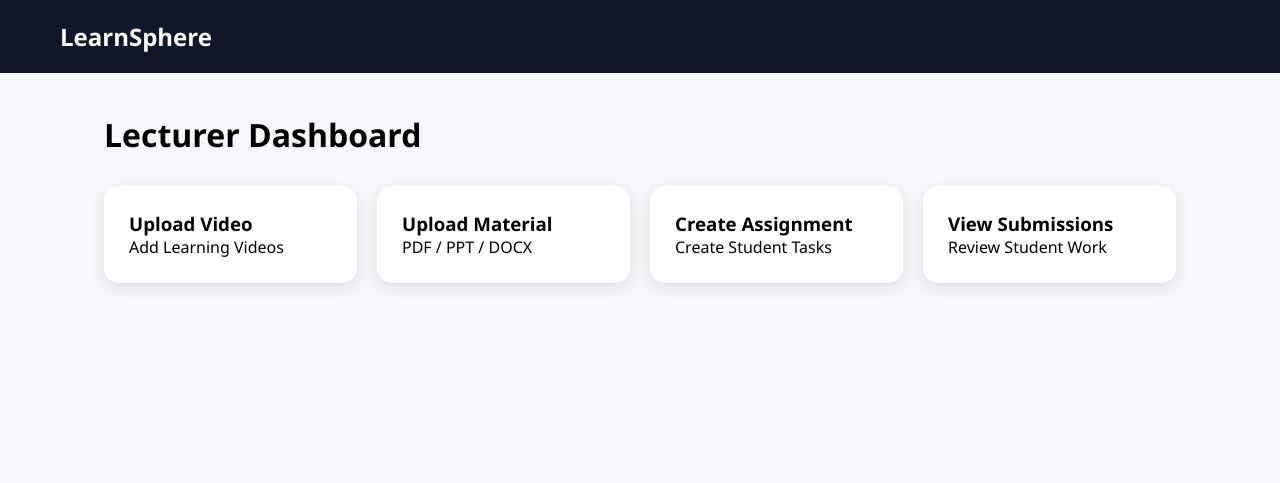
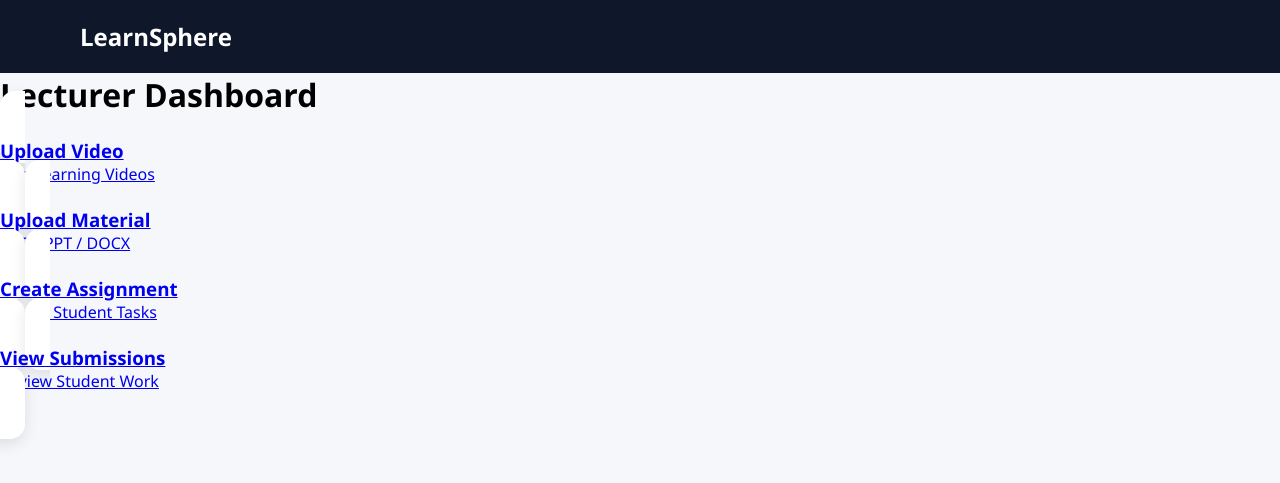
Before and after one commit to dennisfebrian001-cmd/E-Learning-Cloud-Platform, a Flask app: page /lecturer in a window 1280 px wide. Shown: the top 483 px of the page. Run offline with Flask 3, Linux system fonts and the light colour scheme.

Commit message:
Fix dashboard navigation

```diff
--- a/templates/lecturer_dashboard.html
+++ b/templates/lecturer_dashboard.html
@@ -1,70 +1,52 @@
 <!DOCTYPE html>
 <html>
-
 <head>
-
     <title>Lecturer Dashboard</title>
 
     <link rel="stylesheet"
           href="{{ url_for('static',
           filename='css/style.css') }}">
-
 </head>
 
 <body>
 
 <nav class="navbar">
-
     <div class="logo">
-
+        <a href="/" style="color:white;text-decoration:none;">
             LearnSphere
-
+        </a>
     </div>
-
 </nav>
 
-<div class="container">
+<div class="dashboard">
 
     <h1>Lecturer Dashboard</h1>
 
-<div class="features">
+    <div class="cards">
 
-<div class="card">
+        <a href="/upload-video" class="card">
+            <h3>Upload Video</h3>
+            <p>Add Learning Videos</p>
+        </a>
 
-<h3>Upload Video</h3>
+        <a href="/upload-material" class="card">
+            <h3>Upload Material</h3>
+            <p>PDF / PPT / DOCX</p>
+        </a>
 
-<p>Add Learning Videos</p>
+        <a href="/create-assignment" class="card">
+            <h3>Create Assignment</h3>
+            <p>Create Student Tasks</p>
+        </a>
 
-</div>
-
-<div class="card">
-
-<h3>Upload Material</h3>
-
-<p>PDF / PPT / DOCX</p>
-
-</div>
-
-<div class="card">
-
-<h3>Create Assignment</h3>
-
-<p>Create Student Tasks</p>
-
-</div>
-
-<div class="card">
-
+        <a href="/submissions" class="card">
             <h3>View Submissions</h3>
-
             <p>Review Student Work</p>
-
-</div>
+        </a>
 
     </div>
 
 </div>
 
 </body>
-
 </html>
```
Also changed, not shown: templates/submissions.html (added, +19 -0 lines). Lines whose indentation alone changed are shown as unchanged.
